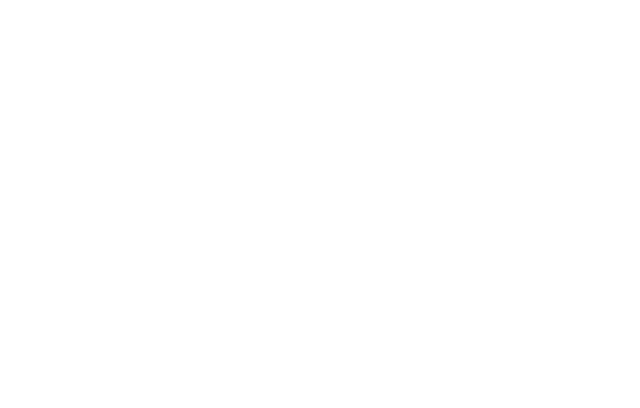
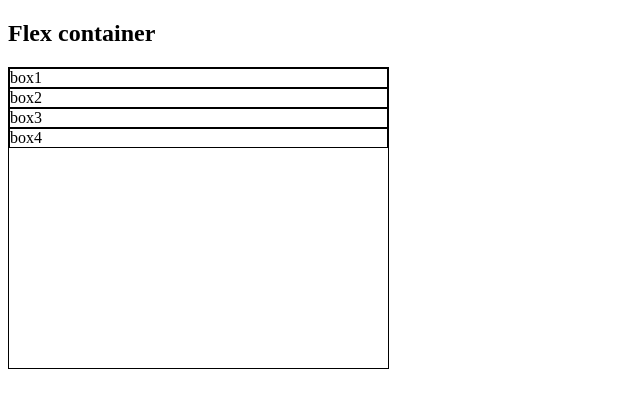
Before and after one commit to dkingbrandt/flexbox, a plain HTML site: page index.html in a window 1280 px wide. Shown: the whole page, without its empty margins (0-640 px from the left). Drawn offline with Linux system fonts and the light colour scheme.

Commit message:
example1

```diff
--- a/css/style.css
+++ b/css/style.css
@@ -0,0 +1,10 @@
+.container {
+    border:1px solid black;
+    height: 300px;
+    width: 30%;
+
+}
+
+section{
+    border: 1px solid black;
+}
--- a/index.html
+++ b/index.html
@@ -5,8 +5,18 @@
     <meta http-equiv="X-UA-Compatible" content="IE=edge">
     <meta name="viewport" content="width=device-width, initial-scale=1.0">
     <title>Document</title>
+    <link rel="stylesheet" href="css/style.css">
 </head>
 <body>
+    <h2>Flex container</h2>
+    <div class="container">
+        <section class="box1">box1</section>
+        <section class="box1">box2</section>
+        <section class="box1">box3</section>
+        <section class="box1">box4</section>
+
+
+    </div>
 
 </body>
 </html>
```
